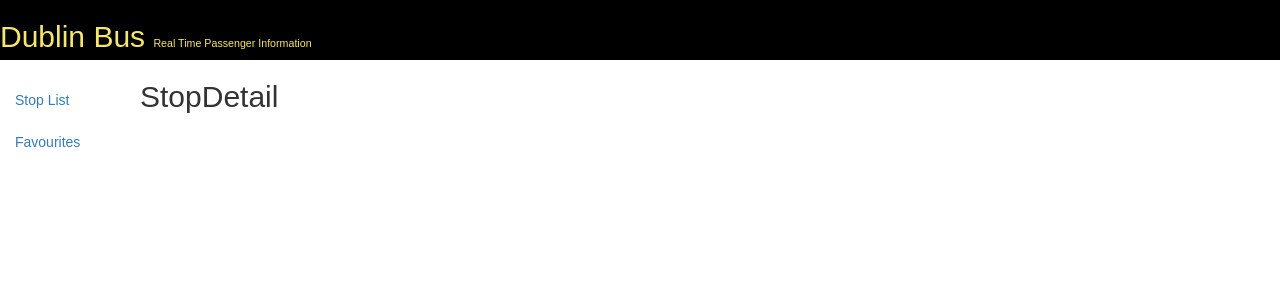
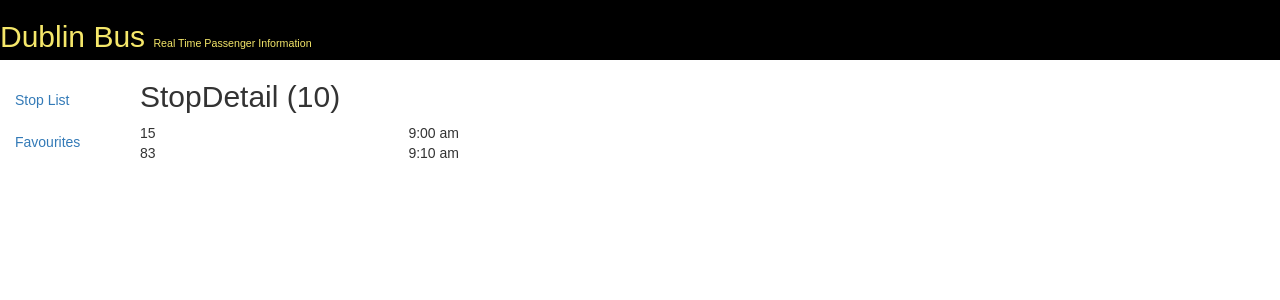
Before and after one commit to rodu/dublin-probus, a React app: page /stop/10 in a window 1280 px wide. Shown: the top 300 px of the page. Built offline with nearby package versions, Linux system fonts and the light colour scheme; what lodash-decorators would draw is missing.

Commit message:
Adds stop detail table with mock RTPI data

```diff
--- a/src/components/StopDetail.js
+++ b/src/components/StopDetail.js
@@ -1,5 +1,14 @@
 import React from 'react';
 
+import { StopDetailTable } from './StopDetailTable';
+
 export function StopDetail(props) {
-  return <h2>StopDetail</h2>;
+  const { stopid } = props.match.params;
+
+  return (
+    <div>
+      <h2>StopDetail ({stopid})</h2>
+      <StopDetailTable stopid={stopid}></StopDetailTable>
+    </div>
+  );
 }
--- /dev/null
+++ b/src/components/StopDetailTable.js
@@ -0,0 +1,37 @@
+import React, { Component } from 'react';
+
+function loadStopDetail(stopid) {
+  return Promise.resolve([
+    { time: '9:00 am', route: '15' },
+    { time: '9:10 am', route: '83' }
+  ]);
+}
+
+export class StopDetailTable extends Component {
+  constructor(props) {
+    super(props);
+
+    this.state = { info: [] };
+  }
+
+  componentDidMount() {
+    loadStopDetail(this.props.stopid).then((info) => {
+      this.setState({ info })
+    });
+  }
+
+  render() {
+    return (
+      <table style={{ width: '100%' }}>
+        {this.state.info.map((item) => {
+          return (
+            <tr>
+              <td>{item.route}</td>
+              <td>{item.time}</td>
+            </tr>
+          );
+        })}
+      </table>
+    );
+  }
+}
```
